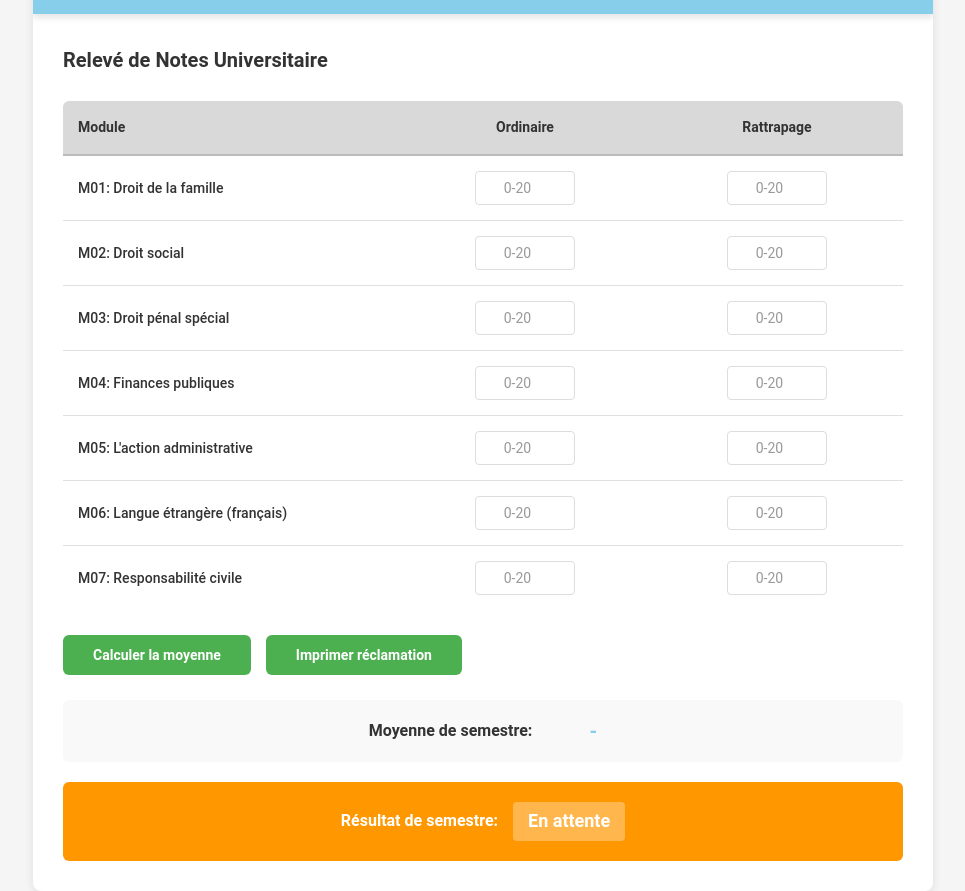
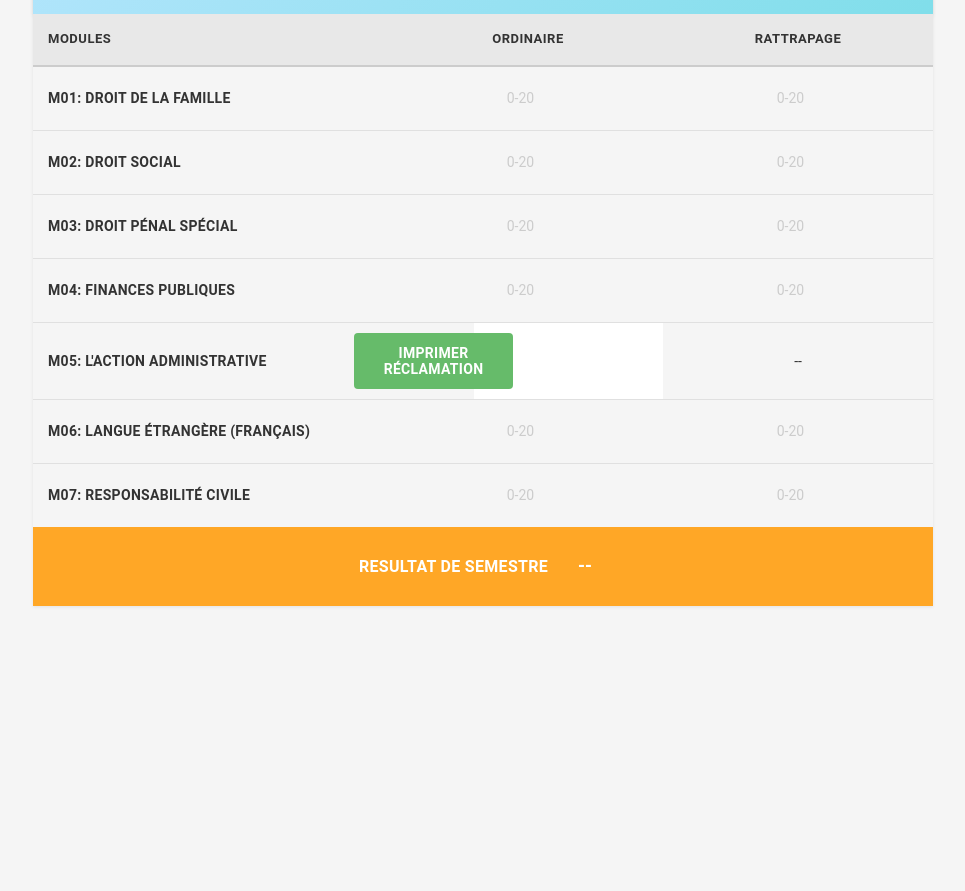
Before and after one commit to ytaoufik/note-kamar, a plain HTML site: page index.html in a window 1280 px wide. Shown: the part 74-965 px from the top of the page, without its empty margins (157-1122 px from the left). After the commit the page ends 800 px from the top, so only its background shows below. Drawn offline with Linux system fonts and the light colour scheme.

Commit message:
Update: Match reference image style - remove input borders, update layout

```diff
--- a/index.html
+++ b/index.html
@@ -15,16 +15,15 @@
 
         <!-- Contenu principal -->
         <div class="main-content">
-            <h2>Relevé de Notes Universitaire</h2>
 
             <!-- Tableau des modules -->
             <div class="table-wrapper">
                 <table class="notes-table">
                     <thead>
                         <tr class="header-row">
-                            <th>Module</th>
-                            <th>Ordinaire</th>
-                            <th>Rattrapage</th>
+                            <th>MODULES</th>
+                            <th>ORDINAIRE</th>
+                            <th>RATTRAPAGE</th>
                         </tr>
                     </thead>
                     <tbody>
@@ -64,14 +63,12 @@
                                 <input type="number" class="note-input" min="0" max="20" placeholder="0-20" data-module="M04-rattrapage">
                             </td>
                         </tr>
-                        <tr class="data-row">
+                        <tr class="data-row button-row">
                             <td class="module-label">M05: L'action administrative</td>
-                            <td class="input-cell">
-                                <input type="number" class="note-input" min="0" max="20" placeholder="0-20" data-module="M05">
+                            <td class="input-cell button-cell">
+                                <button id="printBtn" class="btn-print">Imprimer réclamation</button>
                             </td>
-                            <td class="input-cell">
-                                <input type="number" class="note-input" min="0" max="20" placeholder="0-20" data-module="M05-rattrapage">
-                            </td>
+                            <td class="input-cell">--</td>
                         </tr>
                         <tr class="data-row">
                             <td class="module-label">M06: Langue étrangère (français)</td>
@@ -95,25 +92,12 @@
                 </table>
             </div>
 
-            <!-- Bouton Calculer -->
-            <div class="button-container">
-                <button id="calculateBtn" class="btn-calculate">Calculer la moyenne</button>
-                <button id="printBtn" class="btn-print">Imprimer réclamation</button>
-            </div>
-
-            <!-- Affichage de la moyenne et du résultat -->
-            <div class="results-section">
-                <div class="average-box">
-                    <span class="label-average">Moyenne de semestre:</span>
-                    <span id="average" class="value-average">-</span>
-                </div>
-            </div>
 
             <!-- Bande orange - Résultat de semestre -->
             <div id="resultBanner" class="result-banner">
                 <div class="result-content">
-                    <span class="result-label">Résultat de semestre:</span>
-                    <span id="resultStatus" class="result-status">En attente</span>
+                        <span class="result-label">Resultat de semestre</span>
+                        <span id="resultStatus" class="result-status">--</span>
                 </div>
             </div>
         </div>
--- a/script.js
+++ b/script.js
@@ -1,8 +1,6 @@
 // Variables globales
 const noteInputs = document.querySelectorAll('.note-input');
-const calculateBtn = document.getElementById('calculateBtn');
 const printBtn = document.getElementById('printBtn');
-const averageDisplay = document.getElementById('average');
 const resultBanner = document.getElementById('resultBanner');
 const resultStatus = document.getElementById('resultStatus');
 
@@ -12,13 +10,10 @@ const modules = [
     'M02: Droit social',
     'M03: Droit pénal spécial',
     'M04: Finances publiques',
-    'M05: L\'action administrative',
     'M06: Langue étrangère (français)',
     'M07: Responsabilité civile'
 ];
 
-// Événement au clic du bouton Calculer
-calculateBtn.addEventListener('click', calculerMoyenne);
 
 // Événement pour le bouton Imprimer
 printBtn.addEventListener('click', imprimerReclamation);
@@ -31,10 +26,10 @@ noteInputs.forEach(input => {
         let value = input.value;
         if (value !== '' && value !== '-') {
             if (isNaN(value) || value < 0 || value > 20) {
-                input.style.borderColor = '#f44336';
+                input.style.borderBottomColor = '#f44336';
                 input.title = 'Veuillez entrer une note entre 0 et 20';
             } else {
-                input.style.borderColor = '#ddd';
+                input.style.borderBottomColor = '#e0e0e0';
                 input.title = '';
             }
         }
@@ -67,30 +62,25 @@ function calculerMoyenne() {
 
     // Afficher la moyenne
     if (notesOrdinaires.length === 0) {
-        averageDisplay.textContent = '-';
-        averageDisplay.style.color = '#87CEEB';
-        resultStatus.textContent = 'En attente';
+        resultStatus.textContent = '--';
         resultBanner.className = 'result-banner';
     } else {
-        averageDisplay.textContent = moyenne;
 
         // Déterminer le statut (Admis/Ajourné)
         const admis = moyenne >= 10;
 
         if (admis) {
-            averageDisplay.style.color = '#4CAF50';
-            resultStatus.textContent = '✓ ADMIS';
+            resultStatus.textContent = 'ADMIS';
             resultBanner.className = 'result-banner admis';
         } else {
-            averageDisplay.style.color = '#f44336';
-            resultStatus.textContent = '✗ AJOURNÉ';
+            resultStatus.textContent = 'AJOURNÉ';
             resultBanner.className = 'result-banner ajourn';
         }
 
         // Animation légère
-        averageDisplay.style.animation = 'pulse 0.6s ease';
+        resultStatus.style.animation = 'pulse 0.6s ease';
         setTimeout(() => {
-            averageDisplay.style.animation = 'none';
+            resultStatus.style.animation = 'none';
         }, 600);
     }
 }
--- a/styles.css
+++ b/styles.css
@@ -15,18 +15,17 @@ body {
     max-width: 900px;
     margin: 0 auto;
     background-color: white;
-    box-shadow: 0 2px 10px rgba(0, 0, 0, 0.1);
-    border-radius: 8px;
-    overflow: hidden;
+    box-shadow: 0 1px 3px rgba(0, 0, 0, 0.08);
+    overflow: visible;
 }
 
 /* Bandeau bleu en haut */
 .header-banner {
-    background: linear-gradient(135deg, #87CEEB 0%, #87CEEB 100%);
-    color: white;
+    background: linear-gradient(135deg, #B3E5FC 0%, #80DEEA 100%);
+    color: #00796B;
     padding: 25px;
     text-align: center;
-    box-shadow: 0 4px 6px rgba(0, 0, 0, 0.1);
+    box-shadow: 0 2px 4px rgba(0, 0, 0, 0.08);
 }
 
 .header-banner h1 {
@@ -37,20 +36,15 @@ body {
 
 /* Contenu principal */
 .main-content {
-    padding: 30px;
-}
-
-.main-content h2 {
-    color: #333;
-    font-size: 20px;
-    margin-bottom: 25px;
-    font-weight: 600;
+    padding: 0;
 }
 
 /* Reste du CSS pour le tableau */
 .table-wrapper {
     margin-bottom: 25px;
     border-radius: 6px;
+        margin-bottom: 0;
+        border-radius: 0;
     overflow: hidden;
 }
 
@@ -62,16 +56,18 @@ body {
 
 /* En-tête du tableau */
 .header-row {
-    background-color: #d9d9d9;
+    background-color: #e8e8e8;
 }
 
 .header-row th {
     padding: 15px;
     text-align: left;
-    font-weight: 600;
+    font-weight: 700;
     color: #333;
-    font-size: 14px;
-    border-bottom: 2px solid #bbb;
+    font-size: 13px;
+    border-bottom: 2px solid #ccc;
+    text-transform: uppercase;
+    letter-spacing: 0.5px;
 }
 
 .header-row th:nth-child(2),
@@ -86,7 +82,7 @@ body {
 }
 
 .data-row:hover {
-    background-color: #f9f9f9;
+    background-color: #efefef;
 }
 
 .data-row:last-child {
@@ -98,12 +94,16 @@ body {
     padding: 15px;
     color: #333;
     font-size: 14px;
+    background-color: #f5f5f5;
 }
 
 .module-label {
-    font-weight: 500;
+    font-weight: 700;
     color: #333;
     width: 40%;
+    text-transform: uppercase;
+    font-size: 13px;
+    letter-spacing: 0.3px;
 }
 
 .input-cell {
@@ -116,22 +116,25 @@ body {
     width: 80%;
     max-width: 100px;
     padding: 8px 12px;
-    border: 1px solid #ddd;
-    border-radius: 4px;
+    border: none;
+    border-bottom: 1px solid transparent;
     font-size: 14px;
+    font-weight: 500;
     text-align: center;
     font-family: 'Roboto', 'Arial', sans-serif;
-    transition: border-color 0.3s ease, box-shadow 0.3s ease;
+    background-color: transparent;
+    transition: border-color 0.2s ease;
 }
 
 .note-input:focus {
     outline: none;
-    border-color: #87CEEB;
-    box-shadow: 0 0 5px rgba(135, 206, 235, 0.5);
+    border-bottom-color: #90CAF9;
+    background-color: transparent;
 }
 
 .note-input::placeholder {
-    color: #999;
+    color: #ccc;
+    font-weight: 400;
 }
 
 /* Conteneur de boutons */
@@ -146,71 +149,49 @@ body {
 .btn-print {
     padding: 12px 30px;
     border: none;
-    border-radius: 6px;
+    border-radius: 4px;
     font-size: 14px;
     font-weight: 600;
     cursor: pointer;
-    transition: all 0.3s ease;
+    transition: all 0.2s ease;
     font-family: 'Roboto', 'Arial', sans-serif;
+    text-transform: uppercase;
+    letter-spacing: 0.3px;
 }
 
 .btn-calculate {
-    background-color: #4CAF50;
+    background-color: #66BB6A;
     color: white;
 }
 
 .btn-calculate:hover {
-    background-color: #45a049;
-    box-shadow: 0 4px 8px rgba(76, 175, 80, 0.3);
+    background-color: #5CAD5F;
+    box-shadow: 0 2px 6px rgba(102, 187, 106, 0.3);
 }
 
 .btn-print {
-    background-color: #4CAF50;
+    background-color: #66BB6A;
     color: white;
 }
 
 .btn-print:hover {
-    background-color: #45a049;
-    box-shadow: 0 4px 8px rgba(76, 175, 80, 0.3);
+    background-color: #5CAD5F;
+    box-shadow: 0 2px 6px rgba(102, 187, 106, 0.3);
 }
 
 /* Section des résultats */
 .results-section {
-    margin-bottom: 20px;
-    padding: 15px;
-    background-color: #f9f9f9;
-    border-radius: 6px;
-}
-
-.average-box {
-    display: flex;
-    justify-content: center;
-    align-items: center;
-    gap: 15px;
-    font-size: 16px;
-}
-
-.label-average {
-    font-weight: 600;
-    color: #333;
-}
-
-.value-average {
-    font-size: 20px;
-    font-weight: bold;
-    color: #87CEEB;
-    min-width: 50px;
-    text-align: right;
+    display: none;
 }
 
 /* Bande orange - Résultat de semestre */
 .result-banner {
-    background: linear-gradient(135deg, #FF9800 0%, #FF9800 100%);
+    background: linear-gradient(135deg, #FFA726 0%, #FFA726 100%);
     color: white;
     padding: 20px;
     text-align: center;
-    border-radius: 6px;
-    margin-top: 20px;
+    border-radius: 0;
+    margin-top: 0;
 }
 
 .result-content {
@@ -222,33 +203,35 @@ body {
 }
 
 .result-label {
-    font-weight: 600;
+    font-weight: 700;
+    text-transform: uppercase;
+    letter-spacing: 0.3px;
 }
 
 .result-status {
     font-size: 18px;
     font-weight: bold;
     padding: 5px 15px;
-    border-radius: 4px;
-    background-color: rgba(255, 255, 255, 0.3);
+    border-radius: 0;
+    background-color: transparent;
 }
 
 /* Dynamique - Admis (vert) */
 .result-banner.admis {
-    background: linear-gradient(135deg, #4CAF50 0%, #4CAF50 100%);
+    background: linear-gradient(135deg, #66BB6A 0%, #66BB6A 100%);
 }
 
 .result-banner.admis .result-status {
-    background-color: rgba(255, 255, 255, 0.3);
+    background-color: transparent;
 }
 
 /* Dynamique - Ajourné (rouge) */
 .result-banner.ajourn {
-    background: linear-gradient(135deg, #f44336 0%, #f44336 100%);
+    background: linear-gradient(135deg, #EF5350 0%, #EF5350 100%);
 }
 
 .result-banner.ajourn .result-status {
-    background-color: rgba(255, 255, 255, 0.3);
+    background-color: transparent;
 }
 
 /* Responsive - Mobile */
@@ -258,7 +241,7 @@ body {
     }
 
     .main-content {
-        padding: 20px;
+        padding: 0;
     }
 
     .header-banner h1 {
@@ -291,19 +274,6 @@ body {
         width: 70%;
     }
 
-    .button-container {
-        flex-direction: column;
-    }
-
-    .btn-calculate,
-    .btn-print {
-        width: 100%;
-    }
-
-    .average-box {
-        flex-direction: column;
-        gap: 8px;
-    }
 
     .result-content {
         flex-direction: column;
@@ -312,6 +282,7 @@ body {
 }
 
 @media (max-width: 480px) {
+        padding: 0;
     .container {
         margin: 0;
         border-radius: 0;
@@ -368,3 +339,14 @@ body {
         font-size: 16px;
     }
 }
+
+.button-row {
+    position: relative;
+}
+
+.button-cell {
+    display: flex;
+    justify-content: center;
+    align-items: center;
+    padding: 10px 15px !important;
+}
```
Also changed, not shown: vercel.json, 4 other files.
